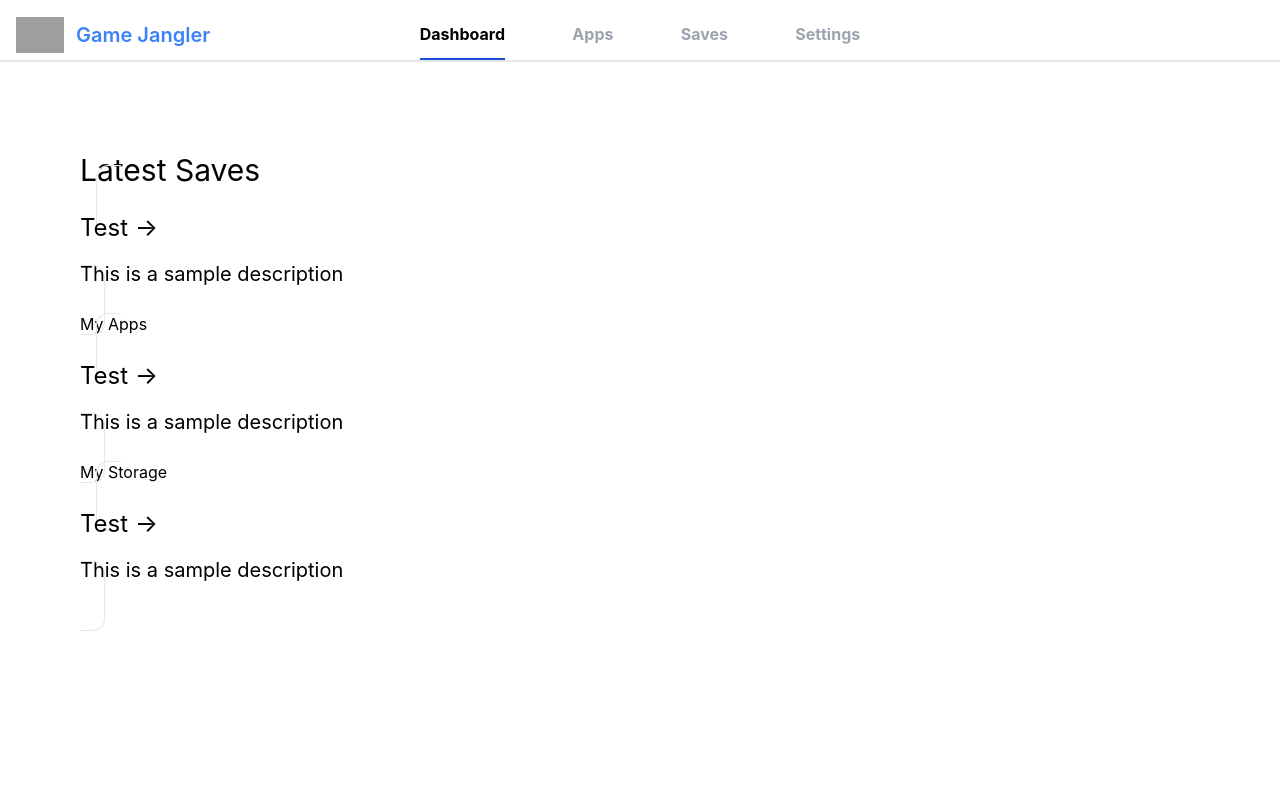
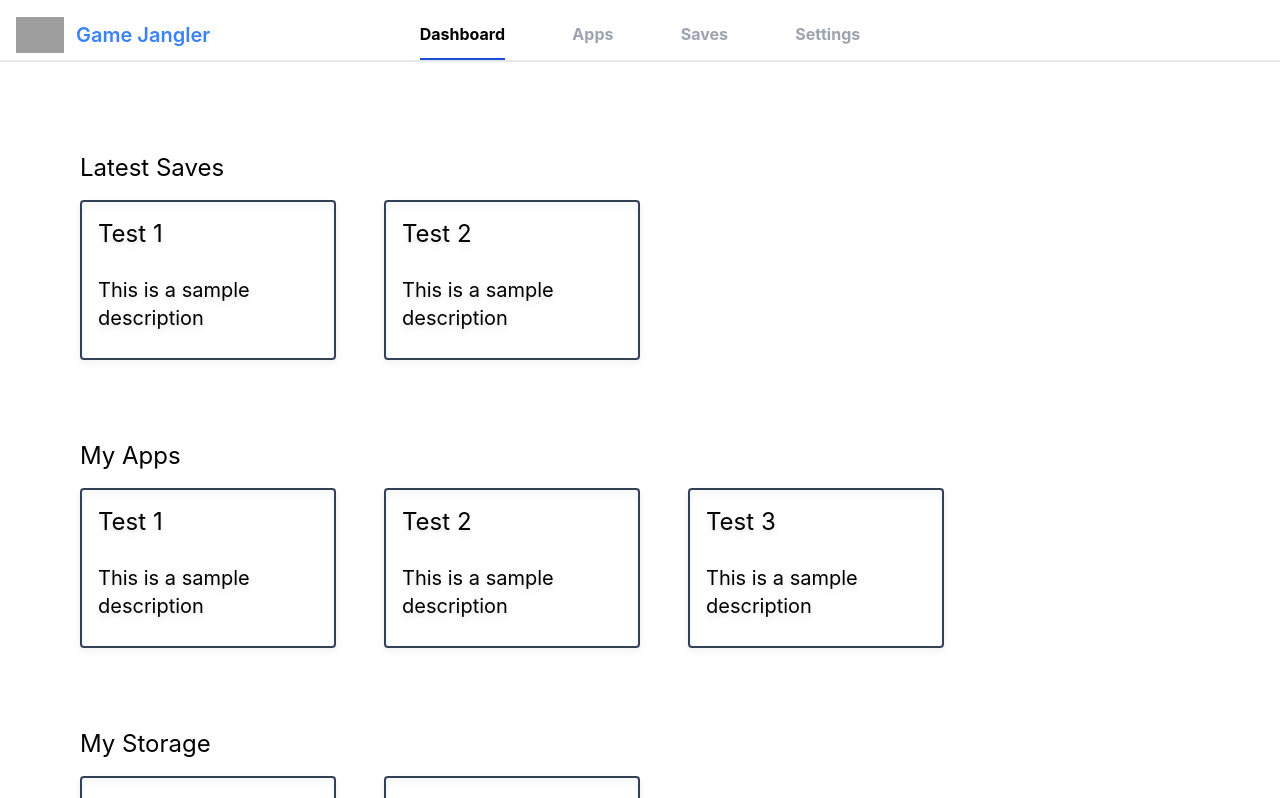
Before and after one commit to delorenj/GameJangler, a Next.js app: page / in a window 1280 px wide. Shown: the top 798 px of the page. Built offline with nearby package versions, Linux system fonts and the light colour scheme; grey boxes are pictures that could not be loaded.

Commit message:
Extracted carousel component. Styled carousel cards

```diff
--- a/src/components/AppCarousel.tsx
+++ b/src/components/AppCarousel.tsx
@@ -1,11 +1,13 @@
 import { Card } from "@/components/Card";
+import { Carousel } from "@/components/Carousel";
 
 export const AppCarousel = () => {
 
   return (
-    <>
-      <h1>My Apps</h1>
-      <Card url="#" title="Test" description="This is a sample description" />
-    </>
+    <Carousel title="My Apps">
+      <Card url="#" title="Test 1" description="This is a sample description" />
+      <Card url="#" title="Test 2" description="This is a sample description" />
+      <Card url="#" title="Test 3" description="This is a sample description" />
+    </Carousel>
   )
 }
--- a/src/components/Card.tsx
+++ b/src/components/Card.tsx
@@ -9,9 +9,9 @@ export const Card: React.FC<CardProps> = ({ url, title, description }: CardProps
     href={url}
     target="_blank"
     rel="noopener noreferrer"
-    className="m-4 max-w-xs rounded-xl border border-gray-200 p-6 text-left text-inherit transition-colors hover:border-blue-600 hover:text-blue-600 focus:border-blue-600 focus:text-blue-600 active:border-blue-600 active:text-blue-600"
+    className="w-64 h-40 flex-wrap flex border-2 border-slate-700 rounded p-4 -backdrop-hue-rotate-15 drop-shadow-md hover:drop-shadow-xl"
   >
-    <h2 className="mb-4 text-2xl">{title} &rarr;</h2>
+    <h2 className="mb-4 text-2xl">{title}</h2>
     <p className="m-0 text-xl">{description}</p>
   </a>
 )
--- /dev/null
+++ b/src/components/Carousel.tsx
@@ -0,0 +1,19 @@
+import { Card } from "@/components/Card";
+interface CarouselProps {
+  title: string
+  children: React.FC<typeof Card>[]
+}
+
+export const Carousel: React.FC<CarouselProps> = ({title, children}) => {
+
+  return (
+    <>
+      <h1 className='block text-2xl mb-4'>{title}</h1>
+      <ul className='flex flex-1 flex-row gap-12'>
+        {children.map(el => {
+          return <li>{el}</li>
+        })}
+      </ul>
+    </>
+  )
+}
--- a/src/components/Container.tsx
+++ b/src/components/Container.tsx
@@ -13,7 +13,7 @@ export const Container = ({children}) => {
 
       <main className="flex flex-col justify-center">
         <Navbar />
-        <div className="flex h-[800px] justify-center p-20 ">
+        <div className="flex min-h-[800px] justify-center p-20 ">
           {children}
         </div>
       </main>
--- a/src/components/SaveCarousel.tsx
+++ b/src/components/SaveCarousel.tsx
@@ -1,11 +1,12 @@
 import { Card } from "@/components/Card";
+import { Carousel } from "@/components/Carousel";
 
 export const SaveCarousel = () => {
 
   return (
-    <>
-      <h1 className='block text-3xl'>Latest Saves</h1>
-      <Card url="#" title="Test" description="This is a sample description" />
-    </>
+    <Carousel title="Latest Saves">
+      <Card url="#" title="Test 1" description="This is a sample description" />
+      <Card url="#" title="Test 2" description="This is a sample description" />
+    </Carousel>
   )
 }
--- a/src/components/StorageCarousel.tsx
+++ b/src/components/StorageCarousel.tsx
@@ -1,11 +1,12 @@
 import { Card } from "@/components/Card";
+import { Carousel } from "@/components/Carousel";
 
 export const StorageCarousel = () => {
 
   return (
-    <>
-      <h1>My Storage</h1>
-      <Card url="#" title="Test" description="This is a sample description" />
-    </>
+    <Carousel title="My Storage">
+      <Card url="#" title="Test 1" description="This is a sample description" />
+      <Card url="#" title="Test 2" description="This is a sample description" />
+    </Carousel>
   )
 }
--- a/src/pages/index.tsx
+++ b/src/pages/index.tsx
@@ -21,7 +21,7 @@ const Home: NextPage = () => {
   return (
     <Container>
       <div className='flex w-full'>
-        <ul className='flex flex-1 flex-col w-1/2'>
+        <ul className='flex flex-1 flex-col w-1/2 gap-20'>
           <li><SaveCarousel /></li>
           <li><AppCarousel /></li>
           <li><StorageCarousel /></li>
```
